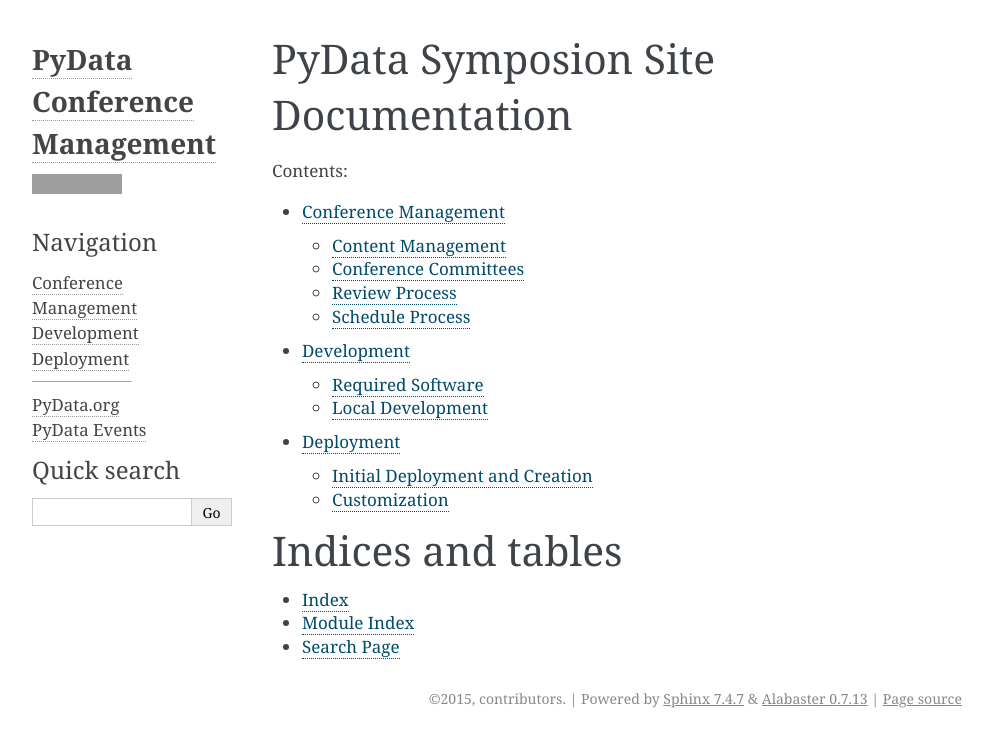
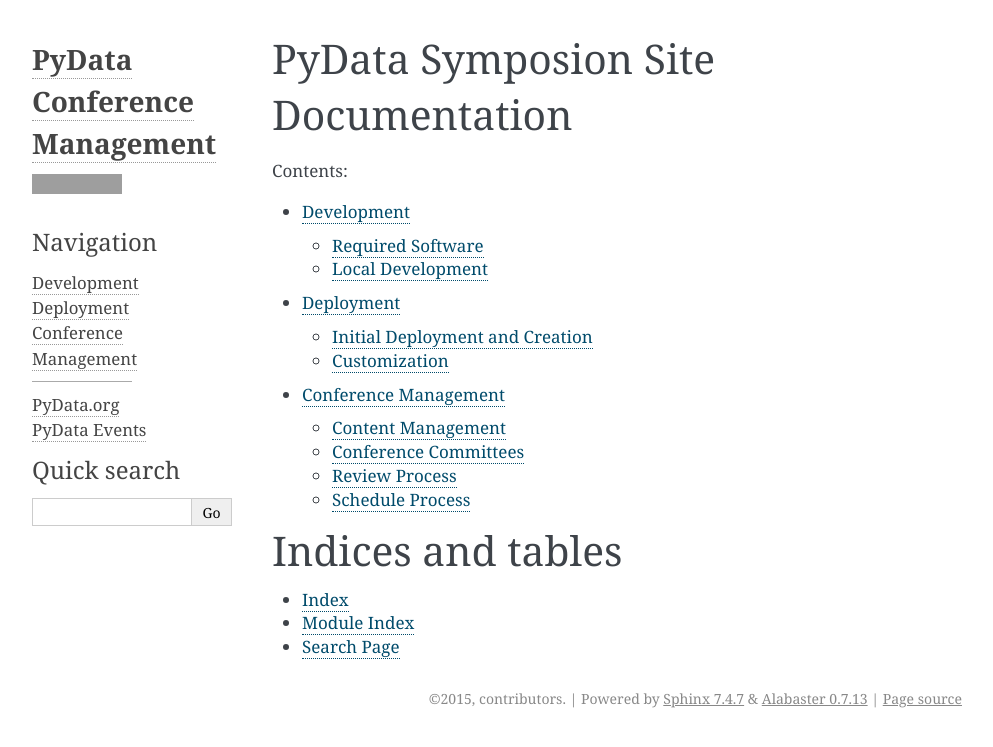
Before and after one commit to pydata/conf_site, a Sphinx documentation site: the page built from docs/source/index.rst, in a window 1280 px wide, cut to the strip 0-747 px from the top of the page. Shown: the whole strip, without its empty margins (148-1141 px from the left). Built offline with Sphinx 7.4.7, drawn with Linux system fonts in a browser that asks for light colours; grey boxes are pictures that could not be loaded.

```diff
--- a/docs/source/index.rst
+++ b/docs/source/index.rst
@@ -11,9 +11,9 @@ Contents:
 .. toctree::
    :maxdepth: 2
 
-   management
    development
    deployment
+   management
 
 
 
```
